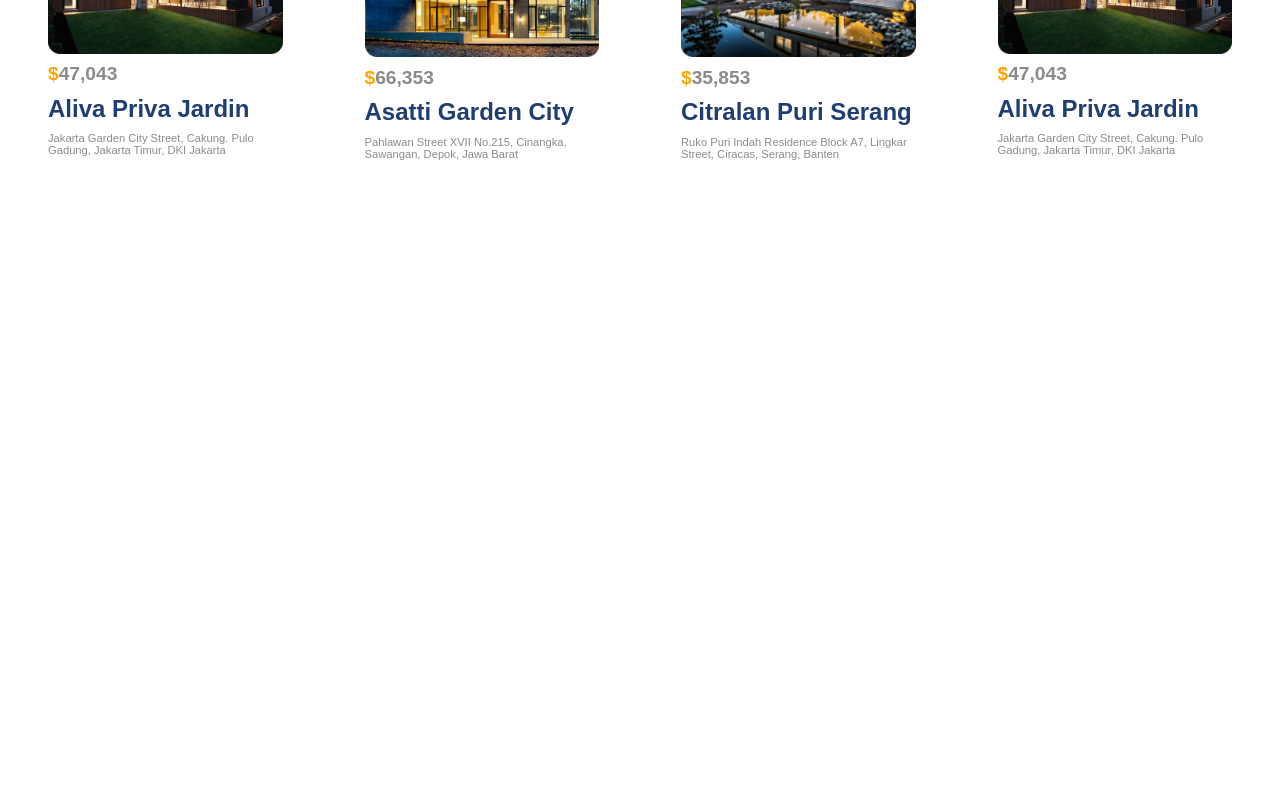
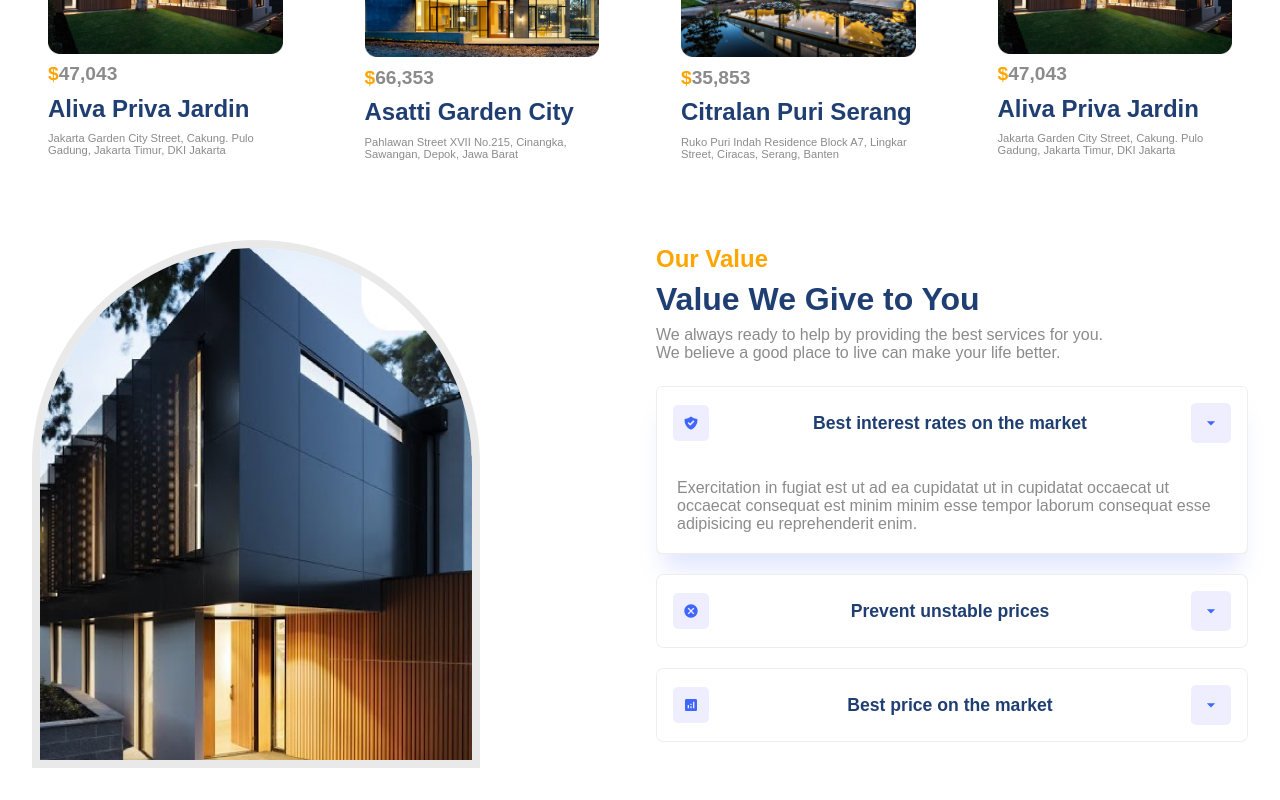
Before and after one commit to seemapoudel58/RealEstate, a React (Vite) app: page / in a window 1280 px wide. Shown: the part 1169-1969 px from the top of the page. Before the commit the page ends 1377 px from the top, so only its background shows below. Built offline with nearby package versions, Linux system fonts and the light colour scheme.

Commit message:
complete value section

```diff
--- a/src/App.jsx
+++ b/src/App.jsx
@@ -3,6 +3,7 @@
 import "./App.css";
 import Companies from "./components/Companies/Companies";
 import Residencies from "./components/Residencies/Residencies";
+import Values from "./components/Values/Values";
 
 function App() {
   return (
@@ -12,6 +13,7 @@
       <Hero />
       <Companies />
       <Residencies />
+      <Values />
     </div>
   );
 }
--- /dev/null
+++ b/src/components/Values/Values.css
@@ -0,0 +1,48 @@
+.v-container .image-container {
+    border: 8px solid rgb(232 232 232 / 93%);
+  }
+  .v-container > div {
+    flex: 1;
+  }
+  .v-right {
+    gap: 0.5rem;
+  }
+  .accordion {
+    margin-top: 2rem;
+    border: none;
+  }
+  .v-wrapper.flexColStart{
+    gap:0.5rem;
+  }
+  .accordionItem {
+    background: white;
+    border: 0.8px solid rgba(128, 128, 128, 0.143);
+    border-radius: 8px;
+    overflow: hidden;
+    margin-bottom: 20px;
+  }
+
+  .accordionItem.expanded {
+    box-shadow: var(--shadow);
+    border-radius: 6px;
+  }
+  .flexCenter.accordionButton {
+    background: white;
+    padding: 1rem;
+    width: 100%;
+    justify-content: space-between;
+    cursor: pointer;
+  }
+
+  .icon {
+    padding: 10px;
+    background: #eeeeff;
+    border-radius: 5px;
+  }
+  .icon svg {
+    fill: var(--blue);
+  }
+
+  .accordionButton .primaryText{
+      font-size: 1.1rem;
+  }
--- /dev/null
+++ b/src/components/Values/Values.jsx
@@ -0,0 +1,66 @@
+import React, { useState } from 'react'
+import { Accordion, AccordionItem, AccordionItemHeading, AccordionItemButton, AccordionItemPanel, AccordionItemState} from 'react-accessible-accordion';
+import "react-accessible-accordion/dist/fancy-example.css";
+import {MdOutlineArrowDropDown, MdOutlineArrowDropDownCircle} from "react-icons/md";
+import data from "../../utils/accordion.jsx";
+import "./Values.css";
+
+const Values = () => {
+  return (
+    <section className="v-wrapper">
+        <div className="paddings innerWidth flexCenter v-container">
+            <div className="v-left">
+                <div className="image-container">
+                    <img src="./value.png" alt="" />
+                </div>
+            </div>
+            <div className="flexColStart v-right">
+                <span className="orangeText">Our Value</span>
+                <span className="primaryText">Value We Give to You</span>
+                <span className="secondaryText" style={{ marginBottom: '1rem' }} >We always ready to help by providing the best services for you.
+                <br/>
+                We believe a good place to live can make your life better.
+                </span>
+
+
+                <Accordion
+                className='accordian'
+                allowMultipleExpanded={false}
+                preExpanded={[0]}
+                >
+                    {data.map((item, index) => {
+
+                        const [className, setClassName] = useState(null)
+
+                        return (
+                            <AccordionItem key={index} uuid={index} className={`accordionItem ${className}`}>
+                                <AccordionItemHeading>
+                                    <AccordionItemButton className=' flexCenter accordionButton' >
+                                        <AccordionItemState>
+                                            {({expanded})=> expanded ? setClassName('expanded') : setClassName('collapsed')}
+                                        </AccordionItemState>
+                                        <div className="flexCenter icon">{item.icon}</div>
+                                        <span className='primaryText'>
+                                            {item.heading}
+                                        </span>
+                                        <div className="flexCenter icon">
+                                            <MdOutlineArrowDropDown size={20} />
+                                        </div>
+
+                                    </AccordionItemButton>
+                                </AccordionItemHeading>
+
+                                <AccordionItemPanel>
+                                    <p className="secondaryText">{item.detail}</p>
+                                </AccordionItemPanel>
+                            </AccordionItem>
+                        )
+                    })}
+                </Accordion>
+            </div>
+        </div>
+    </section>
+  )
+}
+
+export default Values
--- a/src/index.css
+++ b/src/index.css
@@ -77,7 +77,7 @@
 
 .secondaryText {
   color: rgb(140 139 139);
-  font-size: 0.9rem;
+  font-size: 1rem;
 }
 .orangeText {
   color: orange;
```
